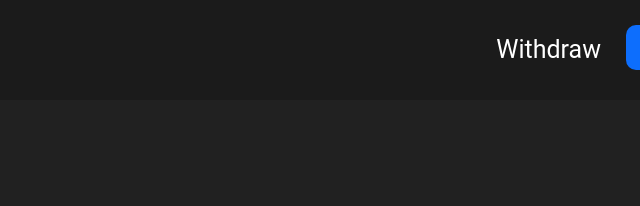
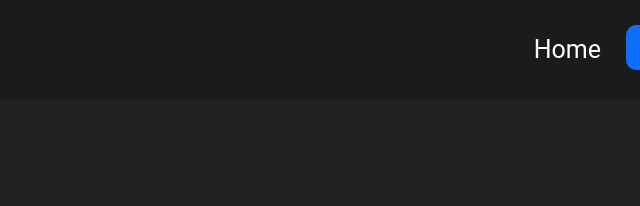
Before and after one commit to BloxCrash/BloxCrash.github.io, a plain HTML site: page withdraw.html in a window 1280 px wide. Shown: the top 206 px of the page, 484-1124 px from the left. Drawn offline with Linux system fonts and the light colour scheme.

Commit message:
Update withdraw.html

```diff
--- a/withdraw.html
+++ b/withdraw.html
@@ -116,7 +116,7 @@
     }
 </style>
 
-<title>Withdraw - BloxCrash</title>
+<title>Withdrawal - BloxCrash</title>
 
 <link rel="icon" type="image/x-icon" href="https://cdn.discordapp.com/attachments/976626576953339956/979499335341457448/logo.png">
 
@@ -136,4 +136,4 @@
 
 <h2 class="robux-stock">Stock: 1.3B</h2>
 
-<a href="https://bloxcrash.github.io/withdraw" class="with-re">Withdraw</a>
+<a href="https://bloxcrash.github.io" class="with-re">Home</a>
```
